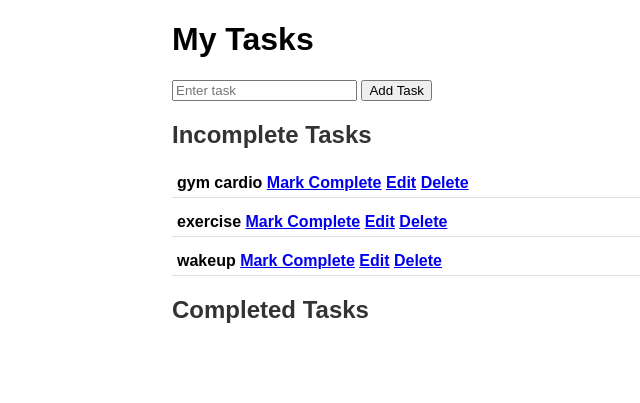
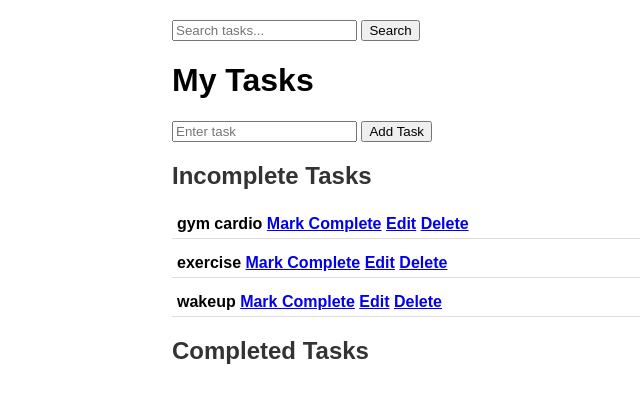
Before and after one commit to shivakumar284/task-manager, a Django app: page / in a window 1280 px wide. Shown: the top 403 px of the page, without its empty margins (168-808 px from the left). Run offline with Django 5.2, Linux system fonts and the light colour scheme; data comes from the database, SQL or seed files in the repository; both versions use the stored data as it was after the commit.

Commit message:
Added search functionality

```diff
--- a/tasks/templates/tasks/task_list.html
+++ b/tasks/templates/tasks/task_list.html
@@ -28,6 +28,10 @@
         </style>
 </head>
 <body>
+    <form method="GET">
+        <input type="text" name="q" placeholder="Search tasks..." value="{{ request.GET.q }}">
+        <button type="submit">Search</button>
+    </form>
     <h1>My Tasks</h1>
     <form method="POST">
         {% csrf_token %}
--- a/tasks/views.py
+++ b/tasks/views.py
@@ -5,12 +5,20 @@ from .models import Task
 def task_list(request):
     if request.method == "POST":
         title = request.POST.get('title')
-        Task.objects.create(title=title)
+        if title:
+            Task.objects.create(title=title)
         return redirect('task_list')
 
-    tasks = Task.objects.all().order_by('-created')
+
+
+    query = request.GET.get('q')
+
+    if query:
+        tasks = Task.objects.filter(title__icontains=query)
+    else:
+        tasks = Task.objects.all().order_by('-created')
+
     return render(request, 'tasks/task_list.html', {'tasks': tasks})
-
 
 def delete_task(request,id):
     task=Task.objects.get(id=id)
```
Also changed, not shown: db.sqlite3.
